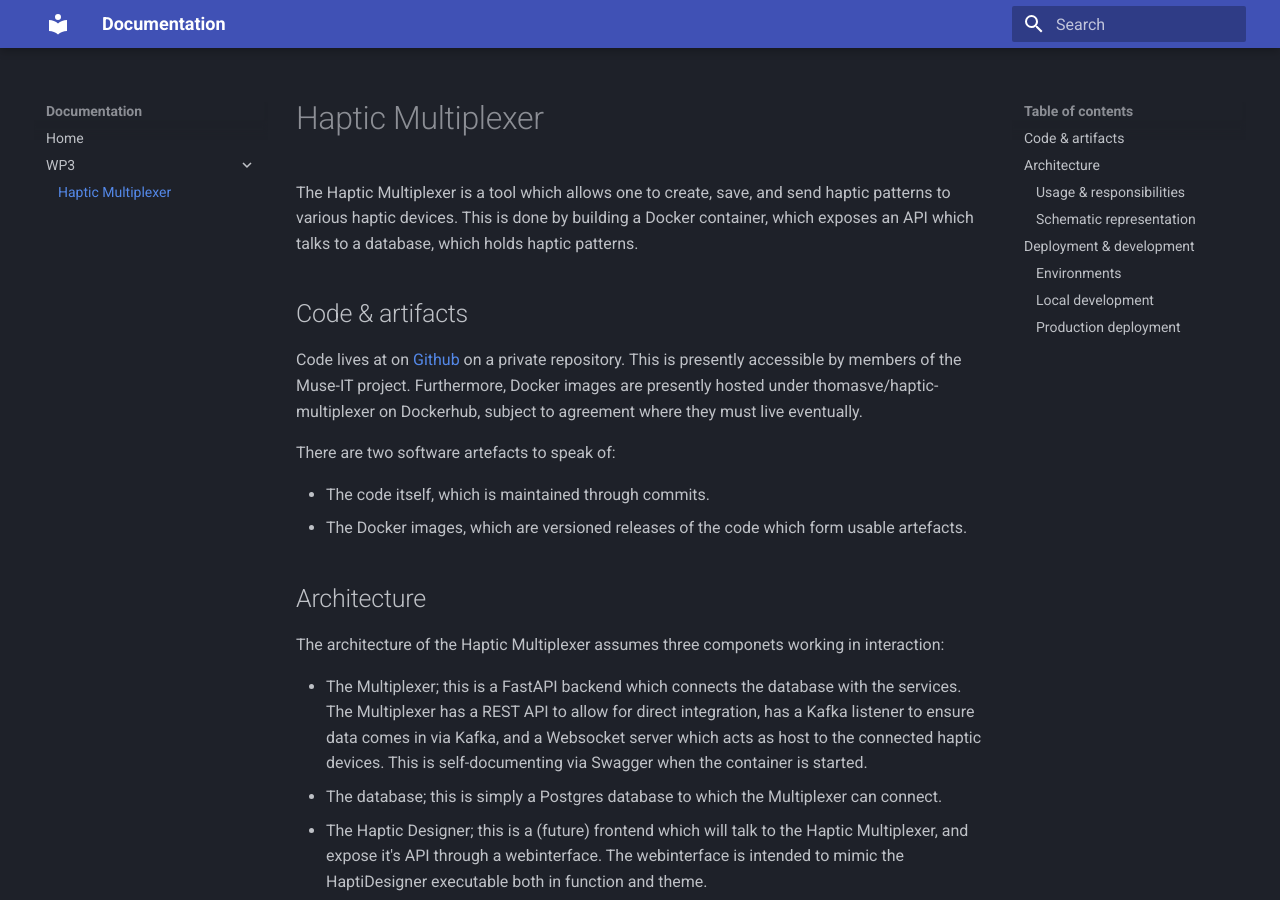
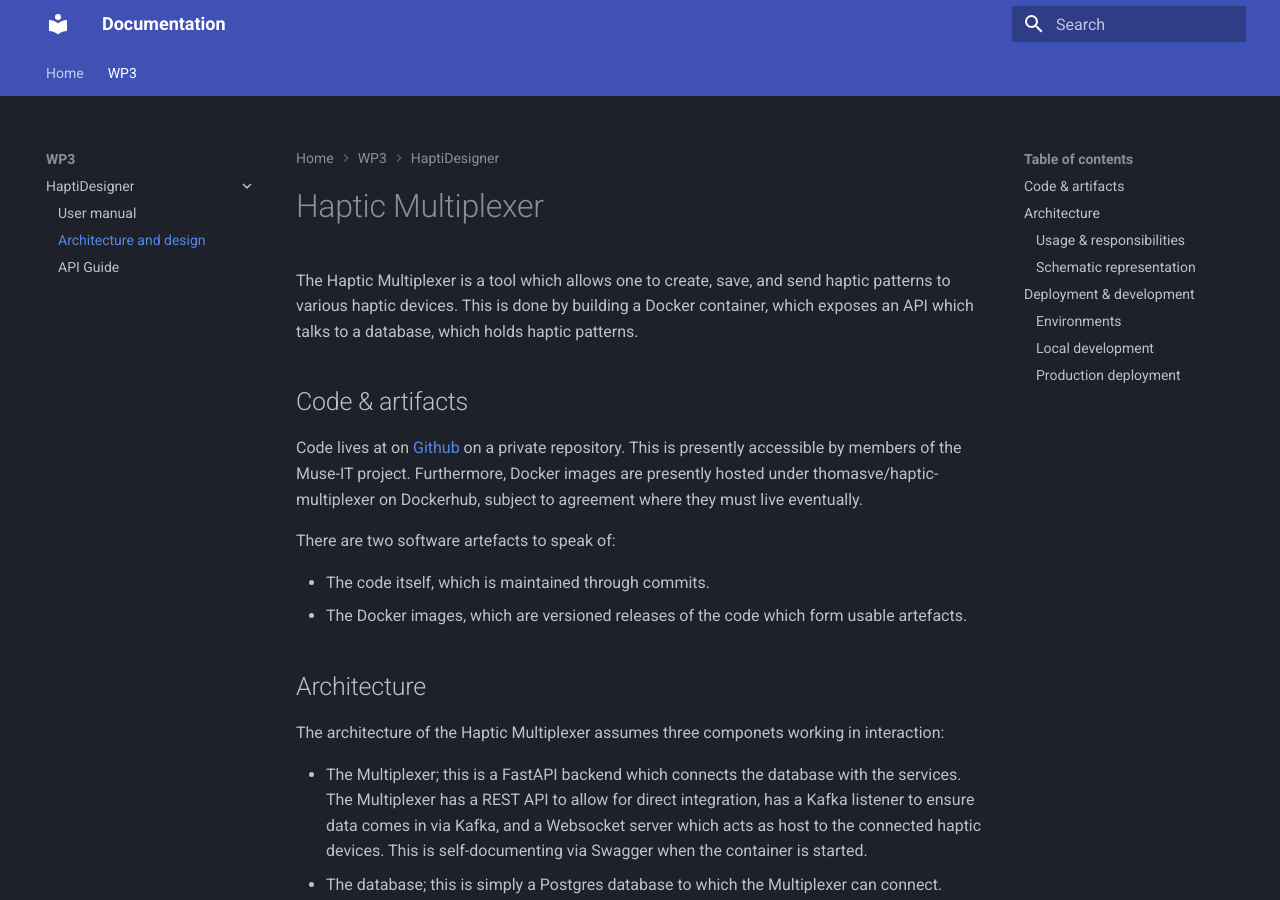
Before and after one commit to MuseIT-project/documentation, an MkDocs documentation site: the page built from docs/wp3/haptic-multiplexer.md, in a window 1280 px wide and 900 px high. Built offline with MkDocs 1.6.1 and Material for MkDocs 9.7.7, drawn with Linux system fonts in a browser that asks for light colours.

Commit message:
Expanded toc, document outline, etc

```diff
--- a/docker-compose.yml
+++ b/docker-compose.yml
@@ -6,6 +6,7 @@ services:
     container_name: museit-docs
     volumes:
       - ./docs:/site/docs
+      - ./mkdocs.yml:/site/mkdocs.yml
     build:
       context: .
       dockerfile: Dockerfile
--- a/docs/wp3/haptic-multiplexer.md
+++ b/docs/wp3/haptic-multiplexer.md
@@ -38,7 +38,7 @@ Responsibilities are split as follows:
 
 ### Schematic representation
 
-![A full schema](schematic.jpg)
+![A full schema](contents/schematic.jpg)
 
 ## Deployment & development
 
--- a/mkdocs.yml
+++ b/mkdocs.yml
@@ -1,12 +1,22 @@
 site_name: Documentation
 nav:
     - Home: index.md
-    - 'WP3':
-      - 'Haptic Multiplexer': 'wp3/haptic-multiplexer.md'
+    - WP3:
+      - 'HaptiDesigner':
+        - 'Introduction': 'wp3/index.md'
+        - 'User manual': 'wp3/user-manual.md'
+        - 'Architecture and design': 'wp3/haptic-multiplexer.md'
+        - 'API Guide': 'wp3/haptic-api-guide.md'
 theme:
   name: material
   features:
     - navigation.instant
+    - navigation.tabs
+    - navigation.path
+    - navigation.expand
+    - navigation.top
+    - navigation.indexes
+    - toc.follow
   palette:
     scheme: slate
 plugins:
```
Also changed, not shown: docs/wp3/index.md (added, +11 -0 lines), docs/wp3/user-manual.md (added, +70 -0 lines), docs/wp3/contents/schematic.jpg (renamed from docs/wp3/schematic.jpg), docs/wp3/haptic-api-guide.md (added).
